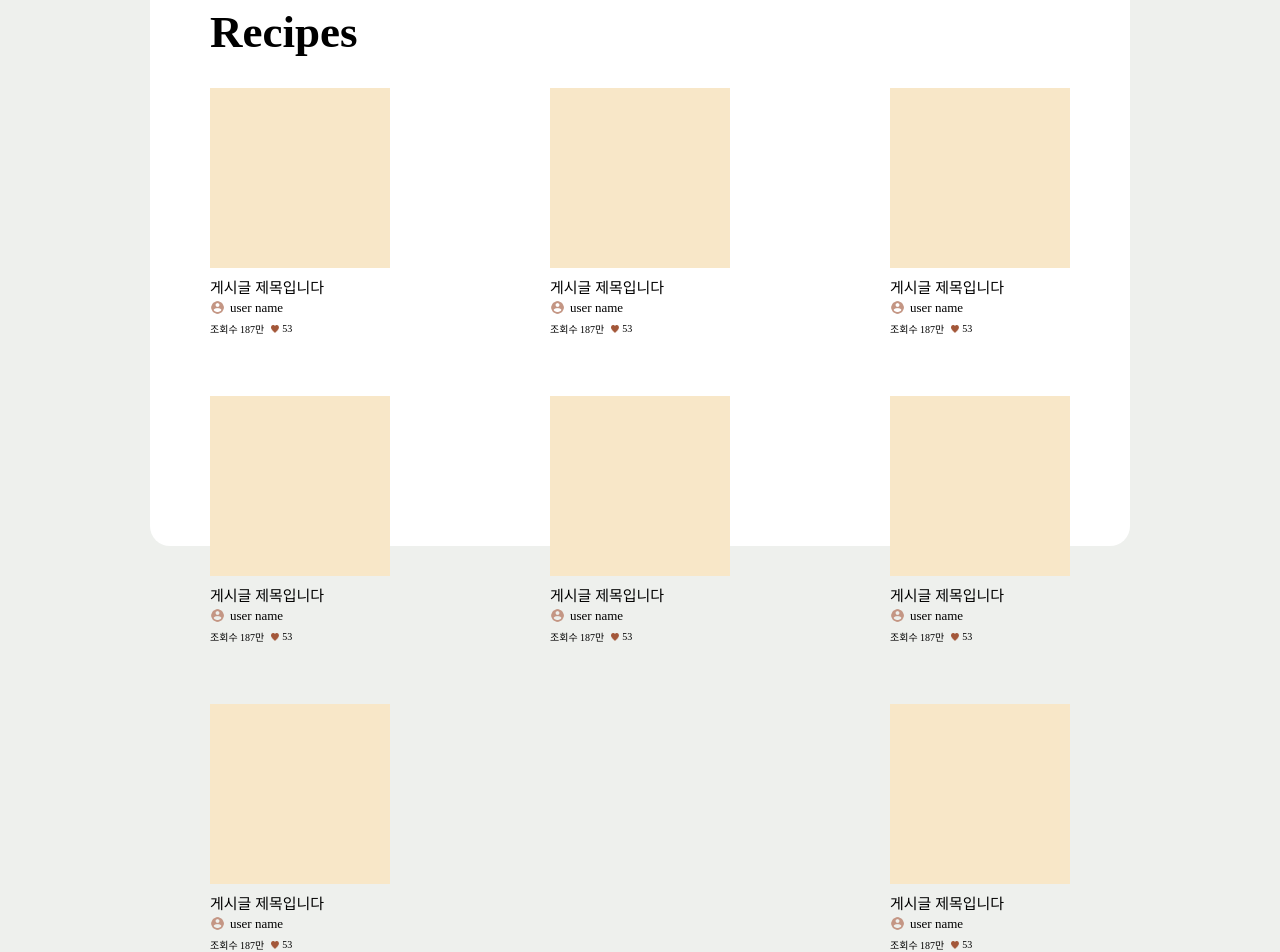
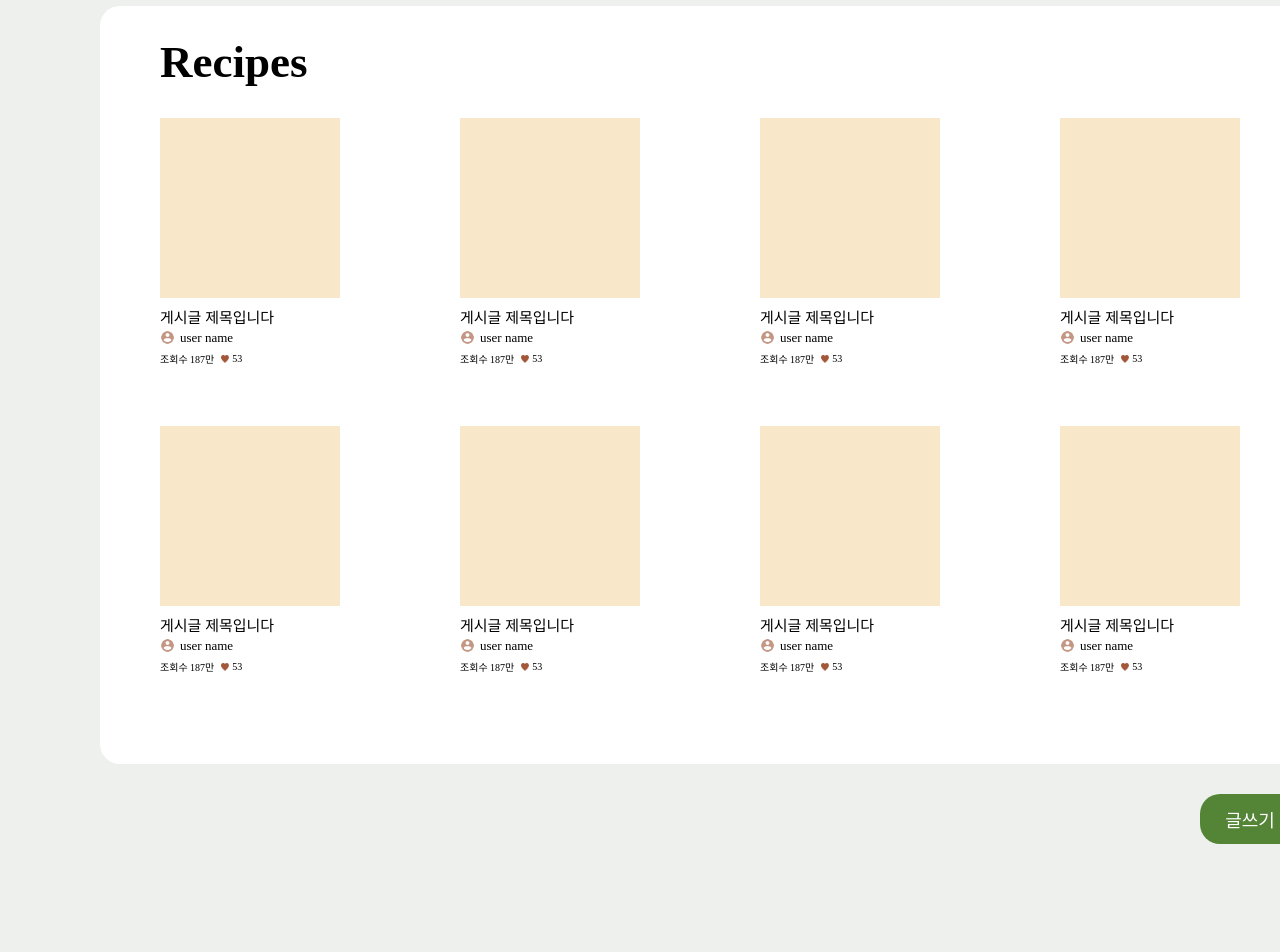
Before and after one commit to oooihmm/fookit, a React (Create React App) app: page /recipes in a window 1280 px wide. Shown: the part 174-1126 px from the top of the page. Built offline with nearby package versions, Linux system fonts and the light colour scheme; a web font is replaced by a local one.

Commit message:
Feat: recipes > recipes 메인 페이지 스타일 수정, footer 버튼 추가

```diff
--- a/src/pages/recipes/page.tsx
+++ b/src/pages/recipes/page.tsx
@@ -2,7 +2,19 @@ import React from 'react';
 import styled from 'styled-components';
 import Post from '../../components/recipies/Post';
 
+const Wrap = styled.div`
+  min-width: 1200px;
+  max-width: 1500px;
+  height: 100%;
+  padding: 30px 60px 90px 60px;
+  display: flex;
+  flex-direction: column;
+  gap: 30px;
+`;
+
 const ContentsWrap = styled.div`
+  min-width: 1200px;
+  max-width: 1500px;
   padding: 30px 60px 90px 60px;
   display: flex;
   flex-direction: column;
@@ -32,8 +44,30 @@ const Contents = styled.div`
   gap: 60px 10%;
 `;
 
+const ContentsFooter = styled.div`
+  min-width: 1200px;
+  max-width: 1500px;
+
+  display: flex;
+  justify-content: flex-end;
+  padding-bottom: 90px;
+
+  button {
+    width: 100px;
+    height: 50px;
+    color: white;
+    border-radius: 20px;
+    background-color: #548536;
+    border: none;
+    font-size: 18px;
+    box-shadow: none;
+    cursor: pointer;
+  }
+`;
+
 const RecipesPage = () => {
   return (
+    <Wrap>
       <ContentsWrap>
         <ContentsHeader>
           <h1>Recipes</h1>
@@ -49,6 +83,10 @@ const RecipesPage = () => {
           <Post />
         </Contents>
       </ContentsWrap>
+      <ContentsFooter>
+        <button>글쓰기</button>
+      </ContentsFooter>
+    </Wrap>
   );
 };
 
```
Lines whose indentation alone changed are shown as unchanged.
